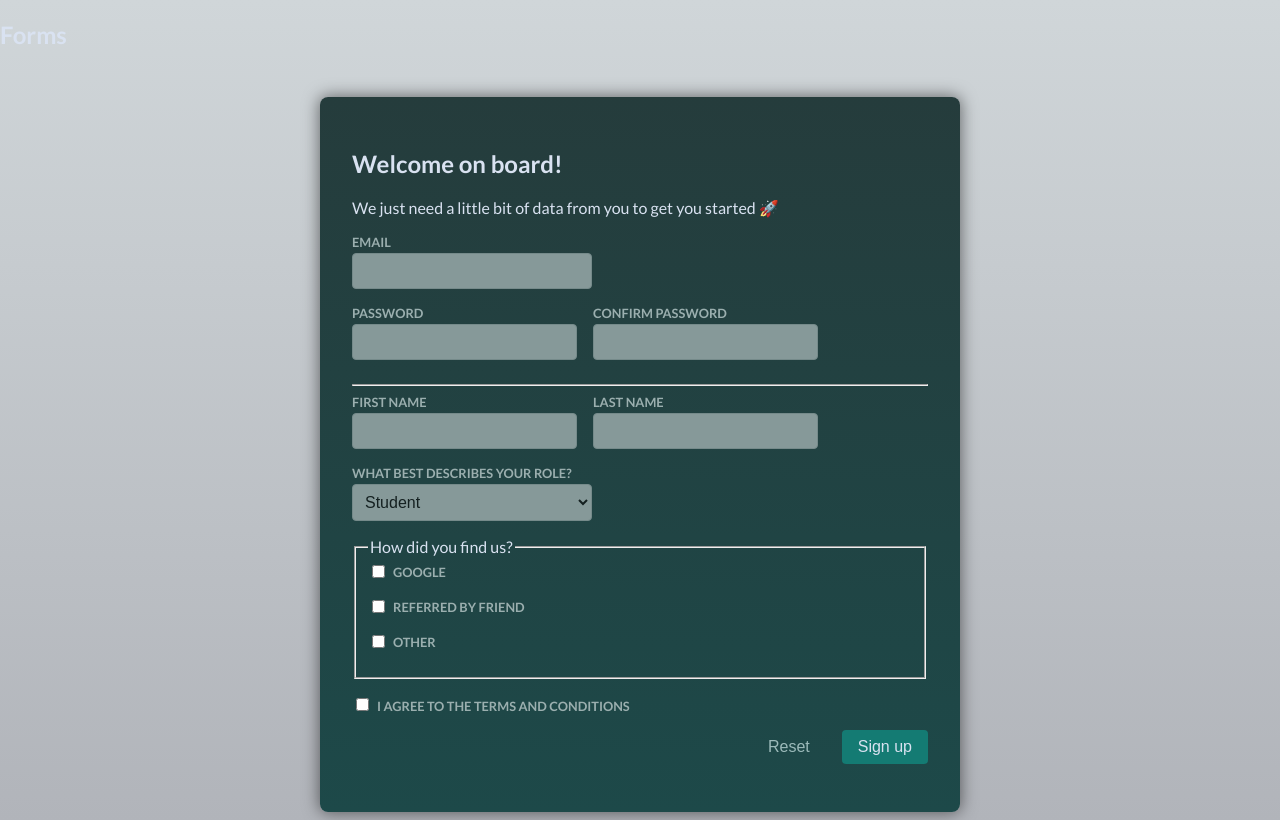
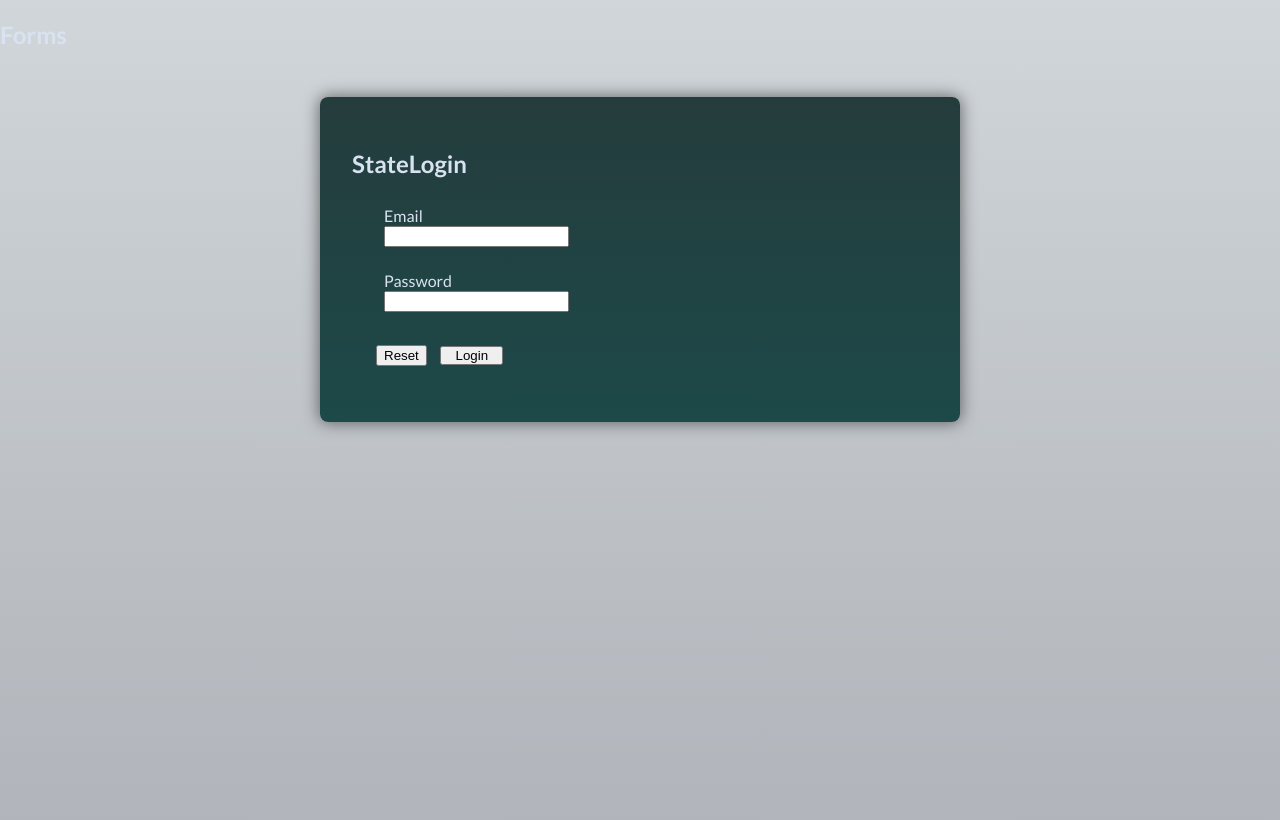
Before and after one commit to mynk-13/react-revision, a React (Vite) app in the folder React-Forms/: page / in a window 1280 px wide. Built offline with nearby package versions, Linux system fonts and the light colour scheme.

Commit message:
Reset Added- not valid in Controlled Components

```diff
--- a/React-Forms/src/App.jsx
+++ b/React-Forms/src/App.jsx
@@ -11,10 +11,10 @@ function App() {
   return (
     <>
     <h2>Forms</h2>
-      {/* <StateLogin /> */}
+      <StateLogin />
       {/* <StateLoginCombined /> */}
       {/* <RefLogin /> */}
-      <SignUp />
+      {/* <SignUp /> */}
     </>
   )
 }
--- a/React-Forms/src/SignUp.jsx
+++ b/React-Forms/src/SignUp.jsx
@@ -1,4 +1,4 @@
-import React, { useState } from "react";
+import React from "react";
 import "./SignUp.css";
 
 
@@ -30,6 +30,8 @@ const  SignUp =() => {
        data.acquisition=acquisitionChannel;
 
        console.log(data);
+
+       e.target.reset();
 
     }
 
@@ -127,7 +129,7 @@ const  SignUp =() => {
       </div>
 
       <p className="form-actions">
-        <button type="button" className="button button-flat">
+        <button type="reset" className="button button-flat">
           Reset
         </button>
         <button type="submit" className="button">
--- a/React-Forms/src/StateLogin.jsx
+++ b/React-Forms/src/StateLogin.jsx
@@ -12,6 +12,14 @@ const StateLogin = () => {
 
         console.log("Email : " , emailValue);
         console.log("Password : ", passwordValue);
+
+        e.target.reset();
+    }
+
+    const handleReset=()=>{
+
+        setEmailValue("");
+        setPasswordValue("");
     }
 
   return (
@@ -29,8 +37,8 @@ const StateLogin = () => {
         </div>
 
         <div className='btn-container'>
-        <button className='bt-form' type="reset">Reset</button>
-        <button className='btn-form'>Login</button>
+        <button className='bt-form' type='button' onClick={handleReset}>Reset</button>
+        <button className='btn-form' type="submit">Login</button>
         </div>
 
         </form>
```
